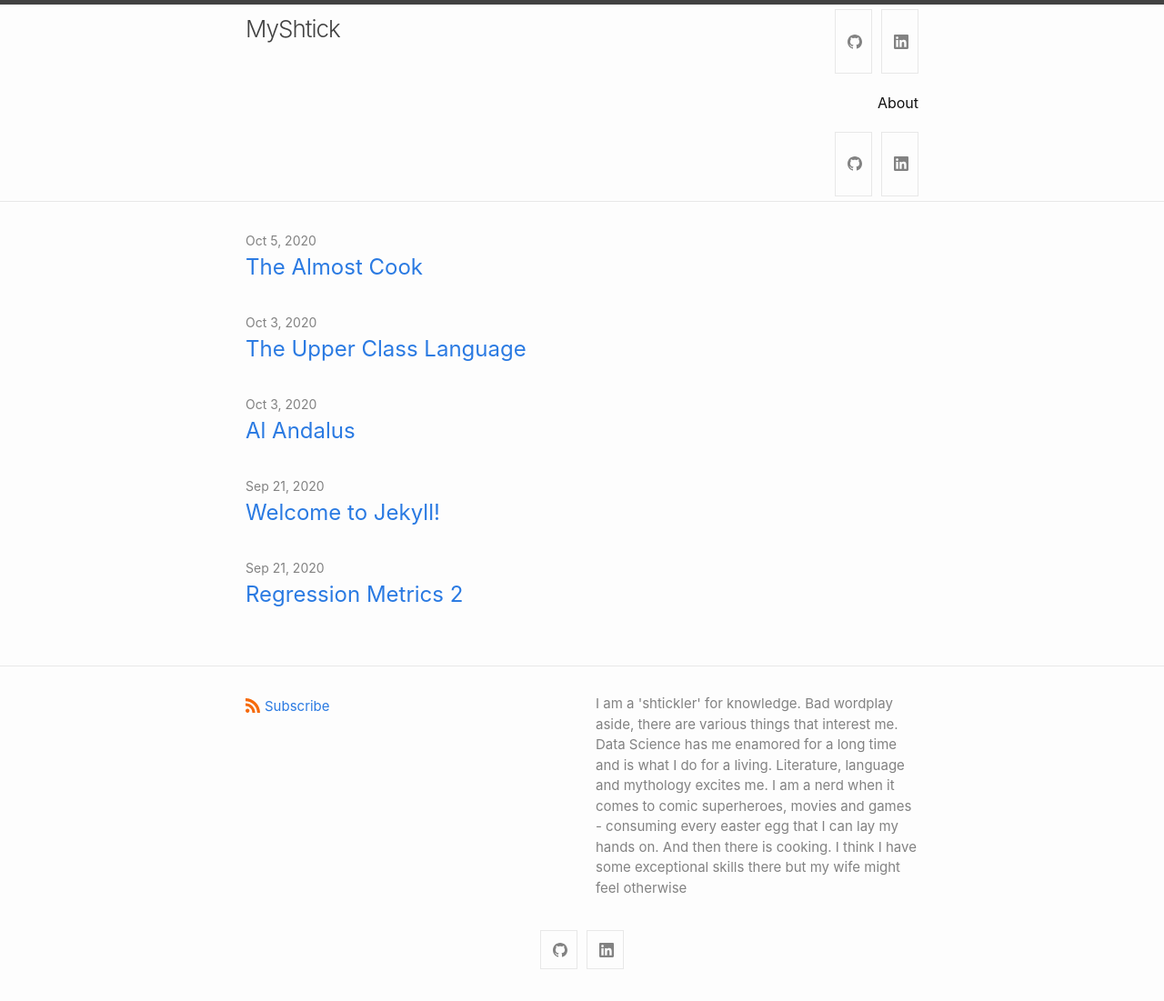
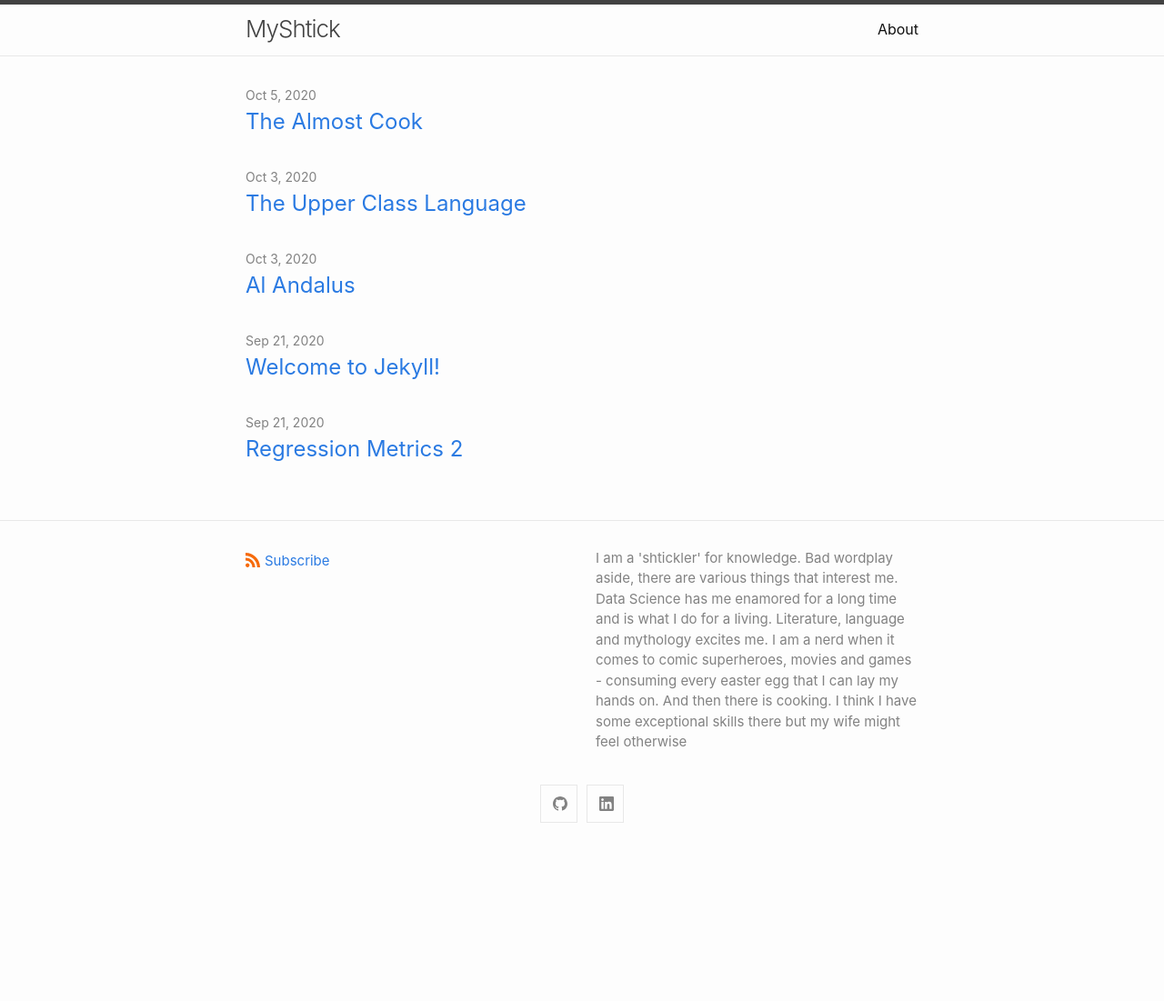
Before and after one commit to nitinrawatiitd/nitinrawatiitd.github.io, a Jekyll site: the page built from docs/index.markdown, in a window 1280 px wide. Shown: the whole page at 91% size. Built offline with Jekyll 4.4.1, drawn with Linux system fonts in a browser that asks for light colours; after the commit the page ends 940 px from its top, so only the background shows below that.

Commit message:
Reverting the social links to the footer

```diff
--- a/docs/_includes/header.html
+++ b/docs/_includes/header.html
@@ -21,14 +21,9 @@
           {%- for path in page_paths -%}
             {%- assign my_page = site.pages | where: "path", path | first -%}
             {%- if my_page.title -%}
-            {%- include social.html -%}
             <a class="page-link" href="{{ my_page.url | relative_url }}">{{ my_page.title | escape }}</a>
             {%- endif -%}
           {%- endfor -%}
-        </div>
-
-        <div class="social-links">
-          {%- include social.html -%}
         </div>
 
       </nav>
```
